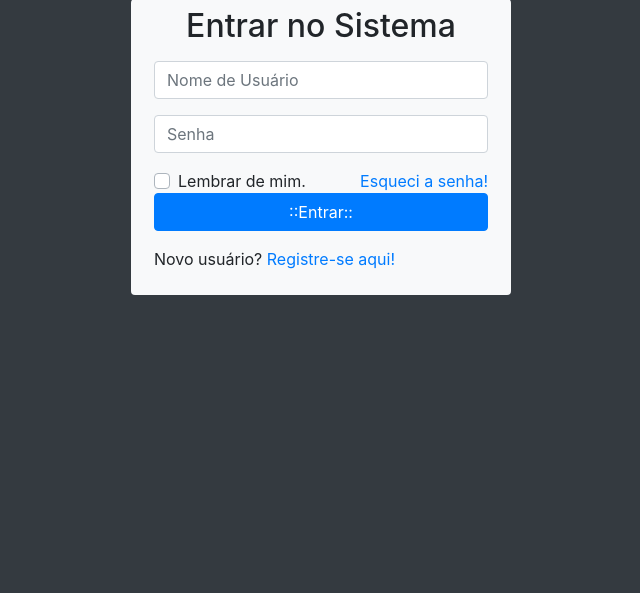
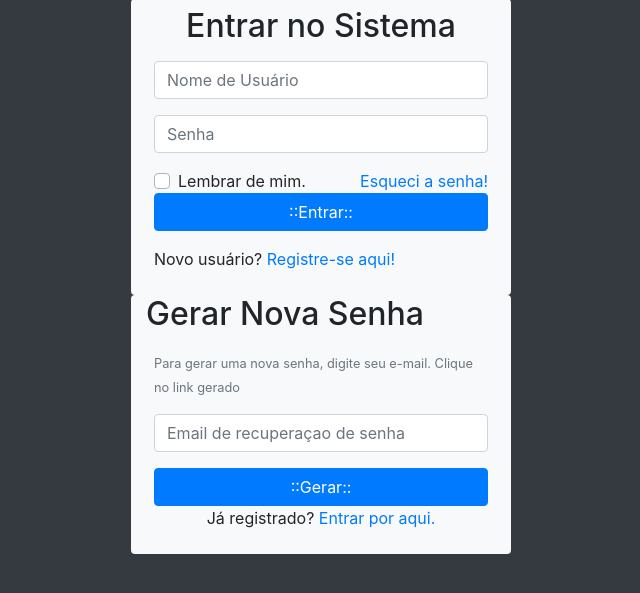
Before and after one commit to hostogio/login, a PHP site: page /login/ in a window 1280 px wide. Shown: the part 91-684 px from the top of the page, without its empty margins (319-959 px from the left). Run offline with PHP 8.4, Linux system fonts and the light colour scheme.

Commit message:
Formulário de recuperaçao de senha
close #2

```diff
--- a/index.php
+++ b/index.php
@@ -62,13 +62,52 @@
 
                     </div>
                     <div class="form-group">
-                    <p>
-                    Novo usuário? <a href="#" id="btnRegistrar">
-                      Registre-se aqui!
-                      </a>
-                    </p>
+                        <p>
+                            Novo usuário? <a href="#" id="btnRegistrar">
+                                Registre-se aqui!
+                            </a>
+                        </p>
 
                     </div>
+                </form>
+            </div>
+        </section>
+
+        <!--
+        Final da Seção de login -->
+
+        <!-- Formulário de Recuperação de senha -->
+        <section class="row">
+            <div class="col-lg-4 offset-lg-4 bg-light rounded" id="caixaLogin">
+
+                <h2>
+                    Gerar Nova Senha
+                </h2>
+                <form action="#" method="post" id="formSenha" class="p-2">
+                    <div class="form-group">
+                        <small class="text-muted">
+                            Para gerar uma nova senha, digite seu e-mail. Clique no link gerado
+                        </small>
+                    </div>
+                    <div class="form-group">
+                        <input type="email" name="emailGerarSenha"
+                        id="emailGerarSenha" class="form-control"
+                        placeholder="Email de recuperaçao de senha">
+
+                    </div>
+                    <div class="form-group">
+                        <input type="submit" value="::Gerar::"
+                         name="btnGerar" id="btnGerar" class="btn btn-primary btn-block"
+                         placeholder="Email de recuperaçao de senha">
+
+                    <div class="form-group">
+                     <p class="text-center">
+                     Já registrado?
+                     <a href="#" id="btnjaRegistrado">
+                     Entrar por aqui.
+                     </a>
+                     </p>
+                     </div>
                 </form>
             </div>
         </section>
```
